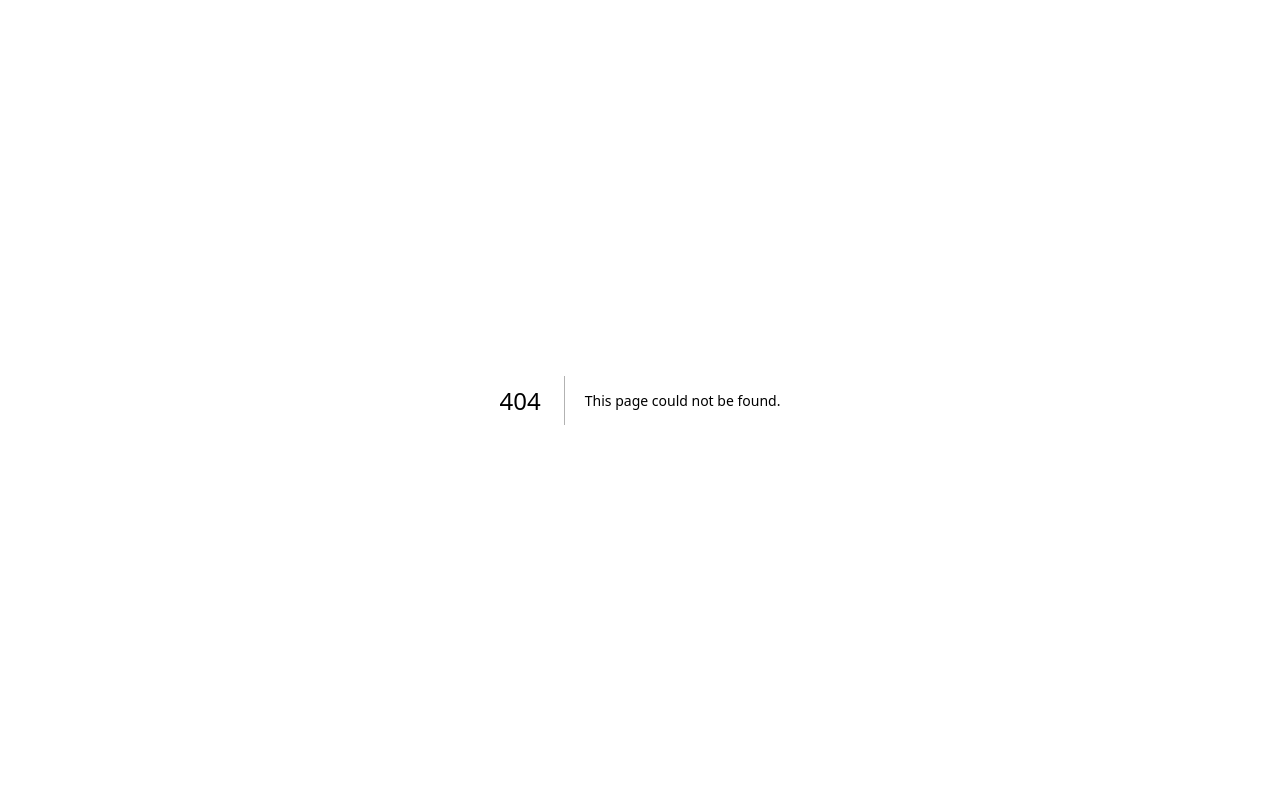
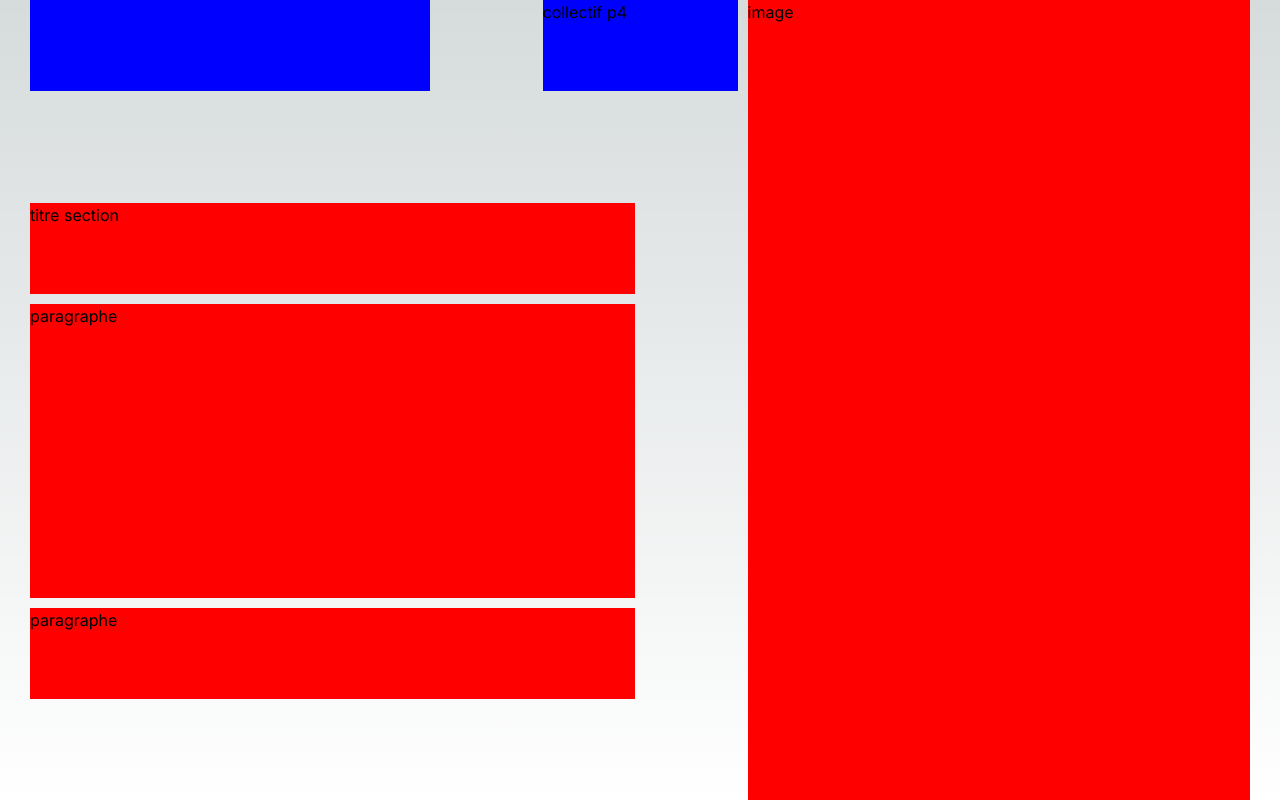
Before and after one commit to emmanuelplougoulm/nextjs-collectif-p4, a Next.js app: page /manifeste in a window 1280 px wide. Before the commit this address had no page. Built offline with nearby package versions, Linux system fonts and the light colour scheme.

Commit message:
[P4] : add manifeste page structure

```diff
--- /dev/null
+++ b/app/manifeste/manifeste.module.css
@@ -0,0 +1,57 @@
+.main {
+  height: 100vh;
+  display: flex;
+}
+
+.container {
+  width: 100%;
+  display: grid;
+  grid-template-columns: repeat(12, 1fr);
+  grid-template-rows: repeat(8, 1fr);
+  grid-column-gap: 0.625rem;
+  grid-row-gap: 0.625rem;
+  margin-left: 1.875rem;
+  margin-right: 1.875rem;
+}
+
+.nav {
+  grid-column-start: 1;
+  grid-column-end: 5;
+  background-color: blue;
+}
+
+.logo {
+  grid-column-start: 6;
+  grid-column-end: 8;
+  background-color: blue;
+}
+
+.zone-a {
+  grid-column-start: 8;
+  grid-column-end: 13;
+  grid-row-start: 1;
+  grid-row-end: 9;
+  background: red;
+}
+.zone-b {
+  grid-column-start: 1;
+  grid-column-end: 7;
+  grid-row-start: 3;
+  /* grid-row-end: 9; */
+  background: red;
+}
+.zone-c {
+  grid-column-start: 1;
+  grid-column-end: 7;
+  grid-row-start: 4;
+  grid-row-end: 7;
+  background: red;
+}
+
+.zone-d {
+  grid-column-start: 1;
+  grid-column-end: 7;
+  grid-row-start: 7;
+  grid-row-end: 8;
+  background: red;
+}
--- /dev/null
+++ b/app/manifeste/page.tsx
@@ -0,0 +1,17 @@
+// import Image from "next/image";
+import styles from "./manifeste.module.css";
+
+export default function Manifesto() {
+  return (
+    <main className={styles.main}>
+      <div className={styles.container}>
+        <div className={styles["nav"]}></div>
+        <div className={styles["logo"]}>collectif p4</div>
+        <div className={styles["zone-a"]}>image</div>
+        <div className={styles["zone-b"]}>titre section</div>
+        <div className={styles["zone-c"]}>paragraphe</div>
+        <div className={styles["zone-d"]}>paragraphe</div>
+      </div>
+    </main>
+  );
+}
```
